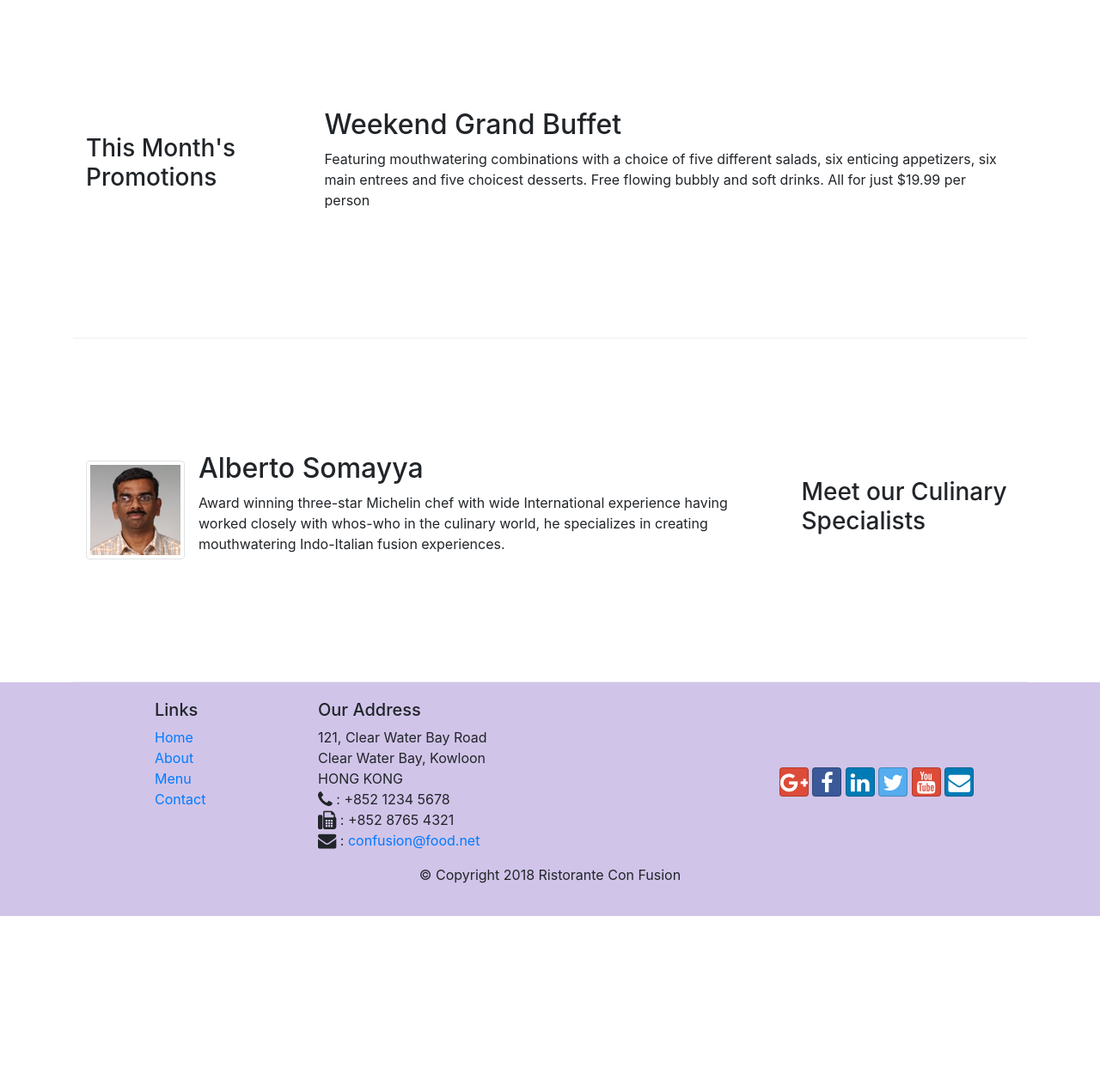
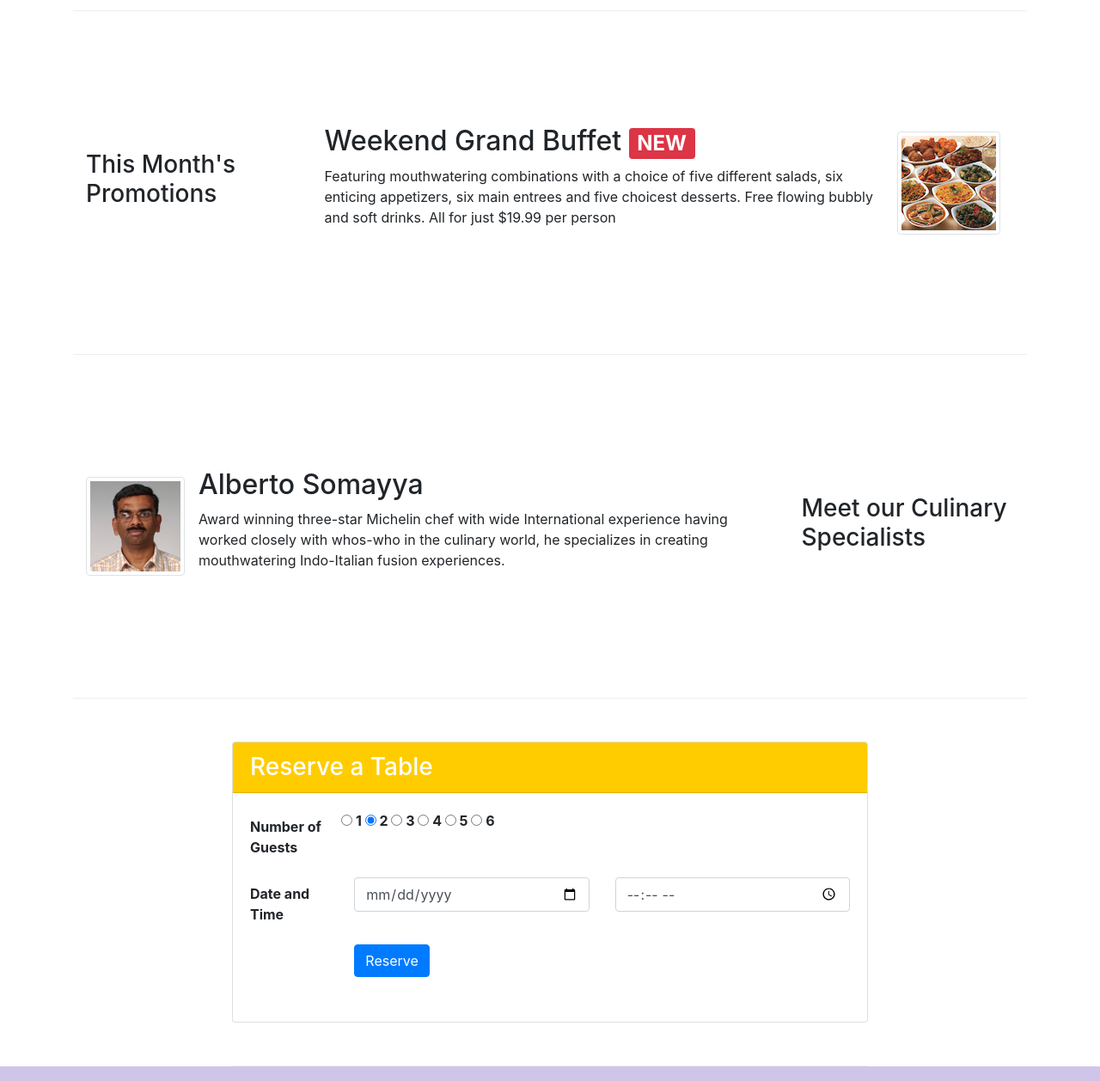
Before and after one commit to kevingeother/Full-Stack, a website: page Bootstrap4/conFusion/index.html in a window 1280 px wide. Shown: the part 740-1998 px from the top of the page at 86% size. Before the commit the page ends 1806 px from the top, so only its background shows below. Drawn offline with nearby package versions, Linux system fonts and the light colour scheme.

Commit message:
End of Week 2

```diff
--- a/Bootstrap4/conFusion/css/styles.css
+++ b/Bootstrap4/conFusion/css/styles.css
@@ -38,3 +38,7 @@ body {
 .navbar-dark {
     background-color: #512da8;
 }
+
+.reservation-yellow {
+    background-color: #ffcc00;
+}
--- a/Bootstrap4/conFusion/index.html
+++ b/Bootstrap4/conFusion/index.html
@@ -39,8 +39,11 @@
                     <h1>Ristorante con Fusion</h1>
                     <p>We take inspiration from the World's best cuisines, and create a unique fusion experience. Our lipsmacking creations will tickle your culinary senses!</p>
                 </div>
-                <div class="col-12 col-sm align-self-center">
+                <div class="col-12 col-sm-3 align-self-center" style="padding: 20px;">
                     <img src="img/logo.png" class="img-fluid">
+                </div>
+                <div class="col-12 col-sm-3 align-self-center">
+                    <a href="index.html#Reserve"><button type="submit" class="btn btn-sm reservation-yellow btn-block">Reserve Table</button></a>
                 </div>
             </div>
         </div>
@@ -68,13 +71,22 @@
         </div>
 
 
-        <div class="row row-content align-items-center">
+        <div class="row row-content align-items-center order-sm-first">
             <div class="col-12 col-sm-4 col-md-3">
                 <h3>This Month's Promotions</h3>
             </div>
-            <div class="col col-sm col-md">
-                <h2>Weekend Grand Buffet</h2>
-                <p class="d-none d-sm-block">Featuring mouthwatering combinations with a choice of five different salads, six enticing appetizers, six main entrees and five choicest desserts. Free flowing bubbly and soft drinks. All for just $19.99 per person </p>
+            <div class="col col-sm order-sm-last col-md">
+                <div class="media">
+                    <img class="d-flex mr-3 img-thumbnail align-self-center order-last"
+                    src="img/buffet.png" alt="alberto">
+                    <div class="media-body">
+                        <h2 class="mt-0">
+                            Weekend Grand Buffet
+                            <span class="badge badge-danger">NEW</span>
+                        </h2>
+                        <p class="d-none d-sm-block">Featuring mouthwatering combinations with a choice of five different salads, six enticing appetizers, six main entrees and five choicest desserts. Free flowing bubbly and soft drinks. All for just $19.99 per person </p>
+                    </div>
+                </div>
             </div>
         </div>
 
@@ -90,6 +102,51 @@
                         <h2 class="mt-0">Alberto Somayya</h2>
                         <p class="d-none d-sm-block">Award winning three-star Michelin chef with wide International experience having worked closely with whos-who in the culinary world, he specializes in creating mouthwatering Indo-Italian fusion experiences. </p>
                     </div>
+                </div>
+            </div>
+        </div>
+
+        <div class="row row-content align-items-center col-12 col-sm-8 offset-sm-2 align-self-center" id="Reserve" >
+            <div class="card" >
+                <h3 class="card-header reservation-yellow text-white">Reserve a Table</h3>
+                <div class="card-body">
+                    <dl class="row">
+                        <dt class="col-12">
+                            <form>
+                                <div class="form-group row">
+                                    <label for="number" class="col-form-label col-12 col-sm-2 inline">Number of Guests</label>
+                                    <div class="radio offset-1 offset-md-0">
+                                        <label class="radio-inline"><input type="radio" name="optradio"> 1</label>
+                                        <label class="radio-inline"><input type="radio" name="optradio" checked> 2</label>
+                                        <label class="radio-inline"><input type="radio" name="optradio"> 3</label>
+                                        <label class="radio-inline"><input type="radio" name="optradio"> 4</label>
+                                        <label class="radio-inline"><input type="radio" name="optradio"> 5</label>
+                                        <label class="radio-inline"><input type="radio" name="optradio"> 6</label>
+                                    </div>
+                                </div>
+                            </form>
+                        </dt>
+                        <dt class="col-12">
+                            <form>
+                                <div class="form-group row">
+                                    <label for="dateandtime" class="col-form-label col-12 col-sm-2 inline">Date and Time</label>
+                                    <div class="col-12 col-md-5">
+                                        <input type="date" class="form-control" id="date" name="date" placeholder="Date">
+                                    </div>
+                                    <div class="col-12 col-md-5">
+                                        <input type="time" class="form-control" id="time" name="time" placeholder="Time">
+                                    </div>
+                                 </div>
+                            </form>
+                        </dt>
+                        <dt class="col-12">
+                            <div class="form-group row">
+                                <div class="col-12 offset-sm-2">
+                                    <button type="submit" class="btn btn-primary">Reserve</button>
+                                </div>
+                            </div>
+                        </dt>
+                    </dl>
                 </div>
             </div>
         </div>
```
Also changed, not shown: Bootstrap4/conFusion/img/Assignment-2-index.png (added).
